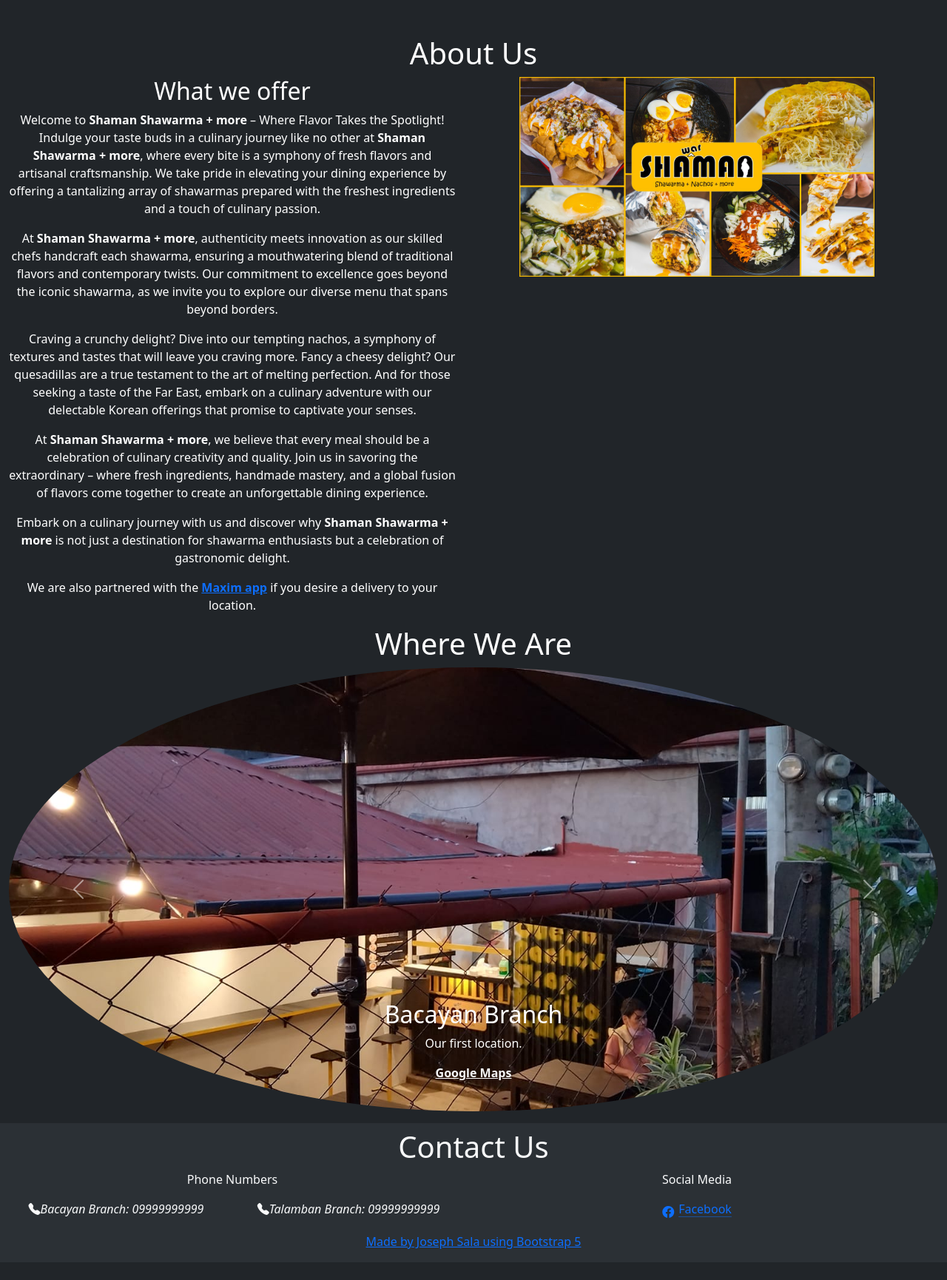
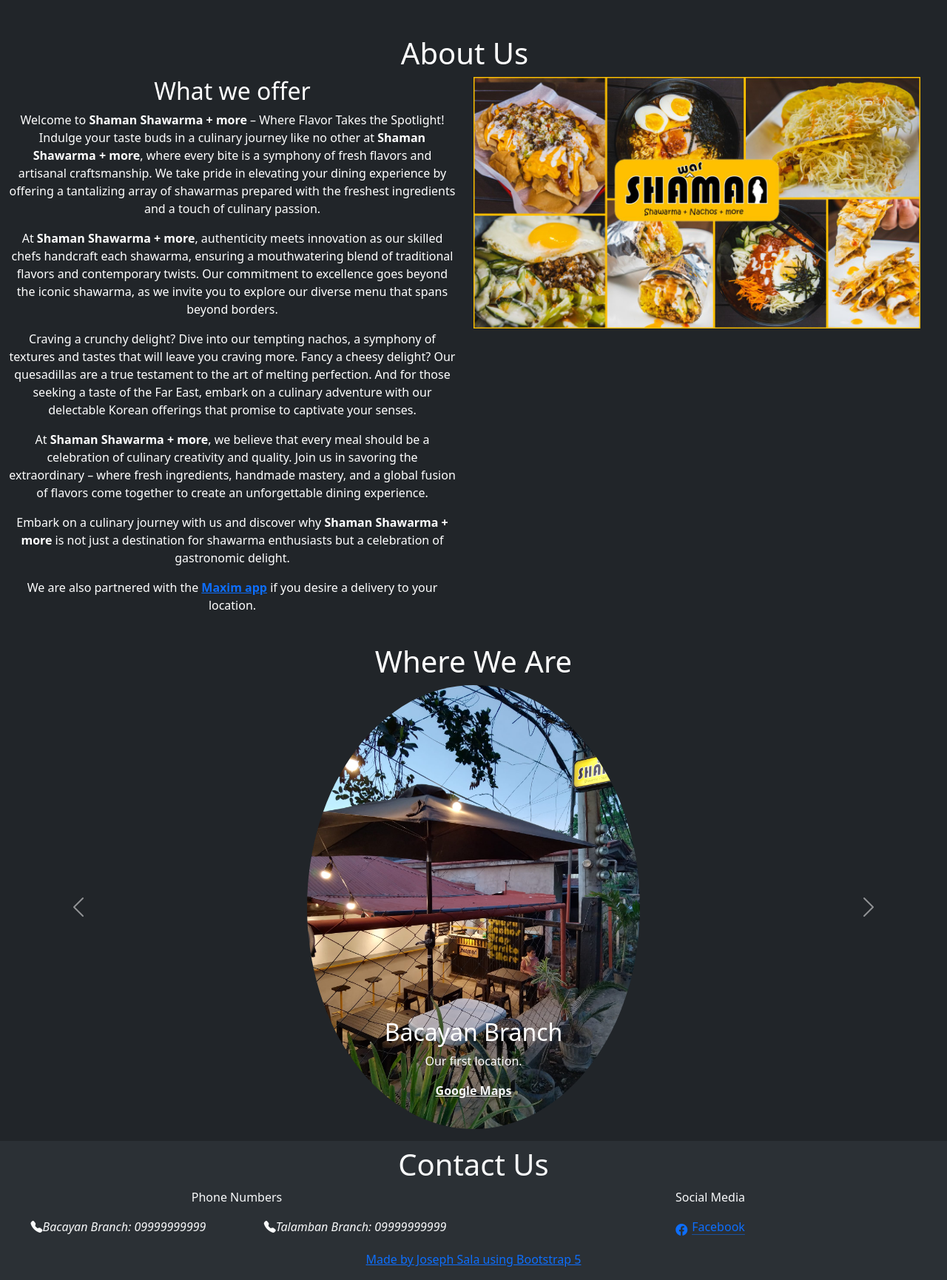
Before and after one commit to jSalanesh/shaman-front, a PHP site: page / in a window 1280 px wide. Shown: the part 58-1788 px from the top of the page at 74% size. Before the commit the page ends 1746 px from the top, so only its background shows below. Run offline with PHP 8.4, Linux system fonts and the light colour scheme.

Commit message:
Did some adjustments to make images fit on mobile as well as making carousel captions display on mobile

```diff
--- a/index.html
+++ b/index.html
@@ -19,10 +19,10 @@
           <a class="navbar-brand" href="index.html">
             <img src="img/shaman-logo.png" alt="Logo" width="70" height="30" class="d-inline-block align-text-top">
           </a>
-          <button class="navbar-toggler" type="button" data-bs-toggle="collapse" data-bs-target="#navbarSupportedContent" aria-controls="navbarSupportedContent" aria-expanded="false" aria-label="Toggle navigation">
+          <button class="navbar-toggler" type="button" data-bs-toggle="collapse" data-bs-target="#navbarText" aria-controls="navbarText" aria-expanded="false" aria-label="Toggle navigation">
             <span class="navbar-toggler-icon"></span>
           </button>
-          <div class="collapse navbar-collapse" id="navbarSupportedContent">
+          <div class="collapse navbar-collapse" id="navbarText">
             <ul class="navbar-nav me-auto mb-2 mb-lg-0">
               <li class="nav-item">
                 <a class="nav-link" href="index.html">About</a>
@@ -34,15 +34,14 @@
                 <a class="nav-link" href="#contactLocation">Contact</a>
               </li>
             </ul>
-            <!-- put contact icons here -->
-            <i class="bi bi-facebook"></i>
-
           </div>
         </div>
       </nav>
     <div class="container-fluid text-center text-bg-dark pb-3">
         <about class="row pt-5">
-            <h1>About Us</h1>
+            <div class="row">
+                <h1>About Us</h1>
+            </div>
             <div class="row">
                 <div class="col-md-6">
                     <h2>What we offer</h2>
@@ -59,26 +58,26 @@
                     <p>We are also partnered with the <strong><a href="https://taximaxim.com/ph/en/order-a-taxi-online">Maxim app</a></strong> if you desire a delivery to your location.</p>
                 </div>
                 <div class="col-md-6">
-                    <img src="img/shaman-background.jpg" alt="food offerings" style="width:30rem;">
+                    <img src="img/shaman-background.jpg" alt="food offerings" class="img-fluid">
                 </div>
             </div>
         </about>
-        <div class="row">
+        <div class="row mt-4">
           <h1>Where We Are</h1>
         </div>
         <div id="branchCarousel" class="carousel slide">
             <div class="carousel-inner">
                 <div class="carousel-item active c-item">
-                    <img src="img/bacayan-branch.jpg" class="d-block w-100 c-img" alt="...">
-                    <div class="carousel-caption d-none d-md-block">
+                    <img src="img/bacayan-branch.jpg" class="img-fluid c-img" alt="...">
+                    <div class="carousel-caption">
                         <h2>Bacayan Branch</h2>
                         <p>Our first location.</p>
                         <strong><a href="https://maps.app.goo.gl/MZUeZkbnUVvLGJwN7" class="text-light">Google Maps</a></strong>
                     </div>
                 </div>
                 <div class="carousel-item c-item">
-                    <img src="img/talamban-branch.jpg" class="d-block w-100 c-img" alt="...">
-                    <div class="carousel-caption d-none d-md-block">
+                    <img src="img/talamban-branch.jpg" class="img-fluid c-img" alt="...">
+                    <div class="carousel-caption">
                         <h2>Talamban Branch</h2>
                         <p>Our second location.</p>
                         <strong><a href="https://maps.app.goo.gl/WKkMiR68LQjBv5Wq9" class="text-light">Google Maps</a></strong>
@@ -98,6 +97,7 @@
     <div class="container-fluid contact-color text-light pt-2" data-bs-spy="scroll" data-bs-target="shamanNavbar" id="contactLocation">
         <div class="row">
             <h1 class="text-center">Contact Us</h1>
+        </div>
             <div class="row text-center">
                 <div class="col-md-6">
                     <p>Phone Numbers</p>
@@ -111,11 +111,8 @@
                     <a class="icon-link" href="https://www.facebook.com/shamanshawarmaplusmore"><i class="bi bi-facebook"></i>Facebook</a>
                 </div>
             </div>
-
-        </div>
         <div class="row text-center mt-3">
             <p><a href="https://github.com/jSalanesh">Made by Joseph Sala using Bootstrap 5</a></p>
-
         </div>
 </div>
     <!-- javascript -->
--- a/style.css
+++ b/style.css
@@ -1,12 +1,3 @@
-.shaman-background{
-    background-image: url(img/shaman-background.jpg);
-    background-repeat: no-repeat;
-    background-size: 100% 100%;
-    background-attachment: fixed;
-    opacity:0.7;
-    fill:#000000;
-    fill-opacity:1
-}
 .contact-color{
     background-color: #2b3035;
     background-repeat: no-repeat;
```
Also changed, not shown: menu.html (+10 -10 lines).
